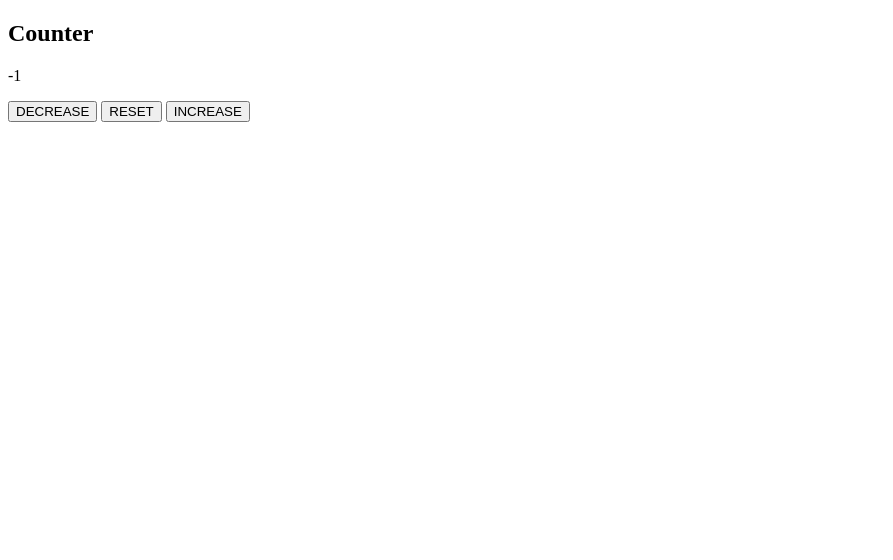
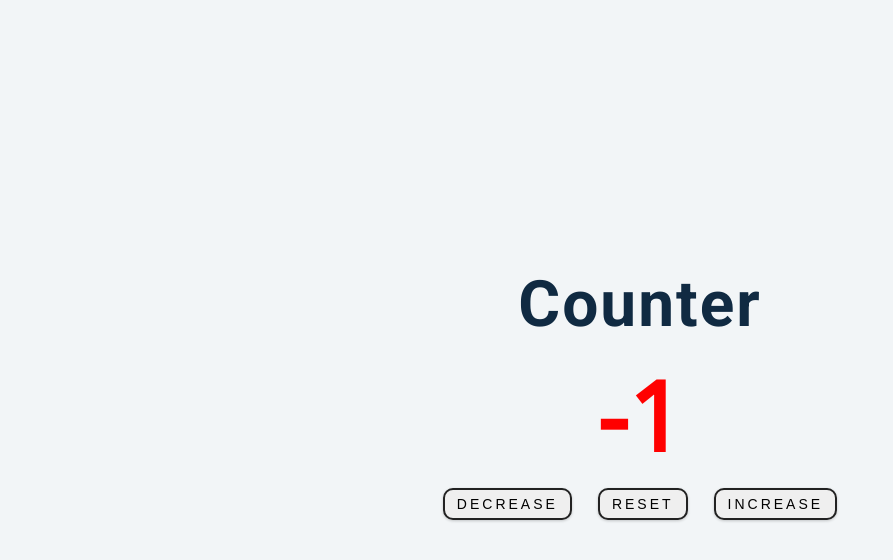
Before and after one commit to ESteban-07/DOM-PROJECTS-JS, a plain HTML site: page 02-counter/index.html in a window 1280 px wide. Both pictures are taken after a click on the button "DECREASE". Shown: the whole page, without its empty margins (0-893 px from the left). Drawn offline with nearby package versions, Linux system fonts and the light colour scheme.

Commit message:
project finished

```diff
--- a/02-counter/index.html
+++ b/02-counter/index.html
@@ -1,5 +1,6 @@
 <!DOCTYPE html>
 <html lang="en">
+
 <head>
     <meta charset="UTF-8">
     <meta http-equiv="X-UA-Compatible" content="IE=edge">
@@ -7,13 +8,21 @@
     <title>Counter</title>
     <link rel="stylesheet" href="./style.css">
 </head>
+
 <body>
-    <h2>Counter</h2>
-    <p id="demo">0</p>
-    <button id="btn-1">DECREASE</button>
-    <button id="btn-2">RESET</button>
-    <button id="btn-3">INCREASE</button>
+    <main class="grid">
+        <div class="grid-wrapper">
+            <h1 class="title">Counter</h1>
+            <p id="demo" class="paragraph">0</p>
+            <div class="button-wrapper">
+                <button id="btn-1" class="btn">DECREASE</button>
+                <button id="btn-2" class="btn">RESET</button>
+                <button id="btn-3" class="btn">INCREASE</button>
+            </div>
+        </div>
+    </main>
 
     <script src="./main.js"></script>
 </body>
+
 </html>
--- a/02-counter/main.js
+++ b/02-counter/main.js
@@ -1,22 +1,44 @@
+// Variables
 let counter = 0;
-const paragraph = document.getElementById('demo');
-const btnDecrease = document.getElementById('btn-1');
-const btnReset = document.getElementById('btn-2');
-const btnIncrease = document.getElementById('btn-3');
+const paragraph = document.getElementById("demo");
+const btnDecrease = document.getElementById("btn-1");
+const btnReset = document.getElementById("btn-2");
+const btnIncrease = document.getElementById("btn-3");
 
+// Event Listeners
 btnDecrease.addEventListener("click", decreaseCounter);
-btnReset.addEventListener("click", resetCounter)
+btnReset.addEventListener("click", resetCounter);
 btnIncrease.addEventListener("click", increaseCounter);
 
+// Functions
 function decreaseCounter() {
-    return paragraph.innerHTML = --counter;
+    --counter;
+    colorCounter(counter);
+    return (paragraph.innerHTML = counter);
 }
 
 function resetCounter() {
     counter = 0;
-    return paragraph.innerHTML = counter;
+    colorCounter(counter);
+    return (paragraph.innerHTML = counter);
 }
 
 function increaseCounter() {
-    return paragraph.innerHTML = ++counter;
+    ++counter;
+    colorCounter(counter);
+    return (paragraph.innerHTML = counter);
 }
+
+function colorCounter(value) {
+    let result;
+    if (value > 0) {
+        result = paragraph.style.color = "green";
+    }
+    if (value < 0) {
+        result = paragraph.style.color = "red";
+    }
+    if (value == 0) {
+        result = paragraph.style.color = "#222222";
+    }
+    return result;
+}
--- a/02-counter/style.css
+++ b/02-counter/style.css
@@ -0,0 +1,72 @@
+/* Typografy */
+@import url("https://fonts.googleapis.com/css?family=Open+Sans|Roboto:400,700&display=swap");
+
+/* Global Styles */
+* {
+    margin: 0;
+    padding: 0;
+    box-sizing: border-box;
+}
+
+body {
+    font-family: "Roboto", sans-serif;
+    background-color: #f2f5f7;
+}
+
+.grid {
+    width: 100%;
+    height: 100vh;
+    display: grid;
+    place-content: center;
+    text-align: center;
+}
+
+.grid-wrapper {
+    width: auto;
+}
+
+.grid-wrapper .title {
+    font-size: 64px;
+    margin-bottom: 12px;
+    color: #102a42;
+    line-height: 1;
+    letter-spacing: 2px;
+}
+
+.grid-wrapper .paragraph {
+    color: #102a42;
+    font-size: 96px;
+    font-family: "Open Sans", sans-serif;
+    font-weight: bold;
+}
+
+.button-wrapper {
+    width: 100%;
+    display: flex;
+    column-gap: 10px;
+}
+
+.button-wrapper .btn {
+    border-radius: 10px;
+    border: 2px solid #222222;
+    box-shadow: 0 1px 3px rgba(0, 0, 0, 0.2);
+    cursor: pointer;
+    margin: 8px;
+    padding: 6px 12px;
+    font-size: 14px;
+    font-family: Arial, Helvetica, sans-serif;
+    flex-grow: 1;
+    letter-spacing: 3px;
+}
+
+.button-wrapper .btn:hover {
+    background-color: #222222;
+    color: #ffffff;
+    transition: all 0.3s linear;
+}
+
+@media (max-width: 420px) {
+    .button-wrapper {
+        flex-direction: column;
+    }
+}
```
